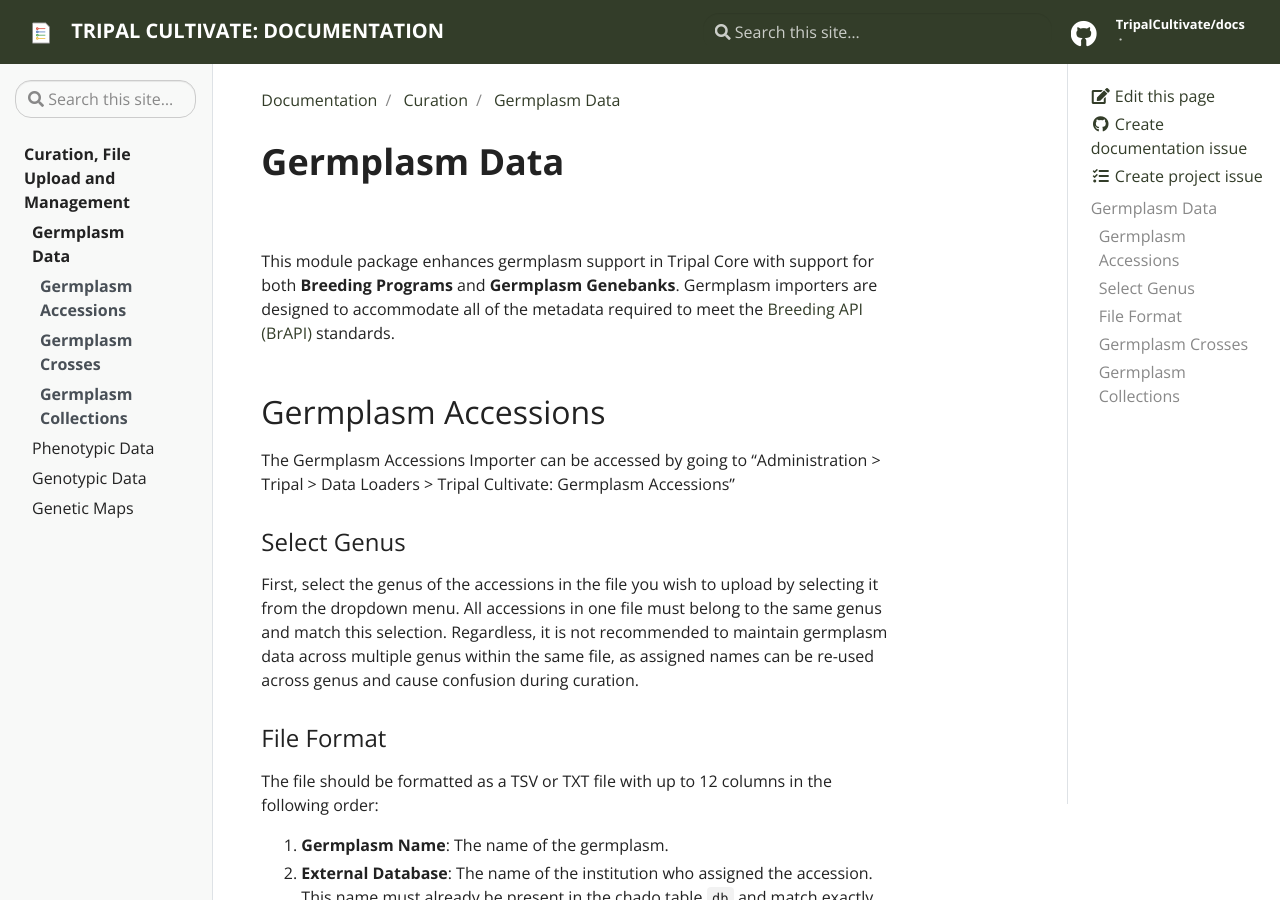
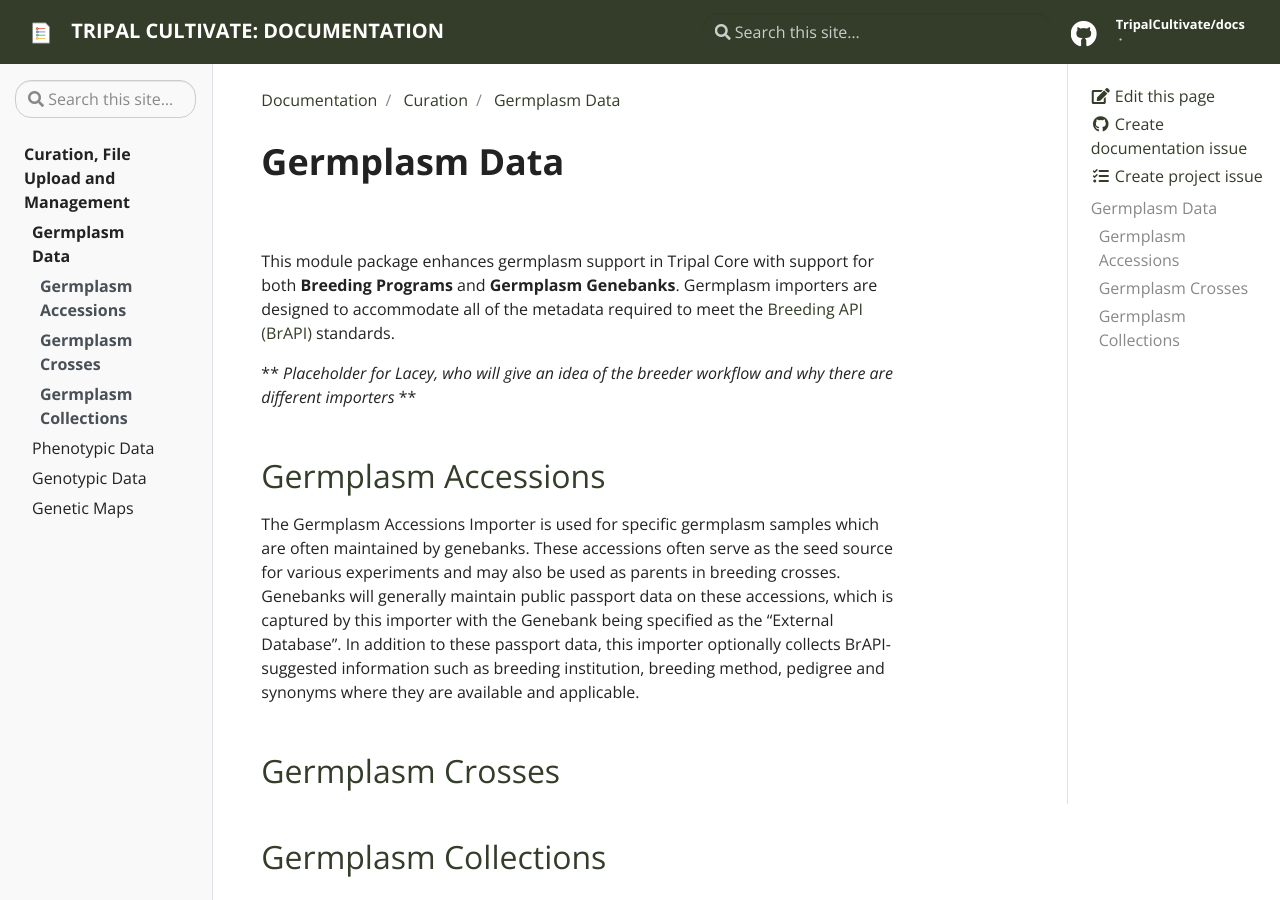
Before and after one commit to TripalCultivate/docs, a Jekyll site: the page built from _docs/curation/germplasm-data.md, in a window 1280 px wide and 900 px high. Built offline with Jekyll 4.4.1, drawn with Linux system fonts in a browser that asks for light colours; some of the changed text lies outside the part shown.

Commit message:
Update germplasm-data.md
Remove specific details of the importers on the germplasm-data page and provide links out to the importers and brief descriptions on what they are used for

```diff
--- a/_docs/curation/germplasm-data.md
+++ b/_docs/curation/germplasm-data.md
@@ -7,48 +7,11 @@ description: This is documentation pertaining to curation, file upload and manag
 # Germplasm Data
 This module package enhances germplasm support in Tripal Core with support for both **Breeding Programs** and **Germplasm Genebanks**. Germplasm importers are designed to accommodate all of the metadata required to meet the [Breeding API (BrAPI)](https://brapi.org) standards.
 
-## Germplasm Accessions
-The Germplasm Accessions Importer can be accessed by going to "Administration > Tripal > Data Loaders > Tripal Cultivate: Germplasm Accessions"
+** *Placeholder for Lacey, who will give an idea of the breeder workflow and why there are different importers* **
 
-### Select Genus
-First, select the genus of the accessions in the file you wish to upload by selecting it from the dropdown menu. All accessions in one file must belong to the same genus and match this selection. Regardless, it is not recommended to maintain germplasm data across multiple genus within the same file, as assigned names can be re-used across genus and cause confusion during curation.
+## [Germplasm Accessions](germplasm-data/germplasm-accessions-importer.md)
+The Germplasm Accessions Importer is used for specific germplasm samples which are often maintained by genebanks. These accessions often serve as the seed source for various experiments and may also be used as parents in breeding crosses. Genebanks will generally maintain public passport data on these accessions, which is captured by this importer with the Genebank being specified as the "External Database". In addition to these passport data, this importer optionally collects BrAPI-suggested information such as breeding institution, breeding method, pedigree and synonyms where they are available and applicable.
 
-### File Format
-The file should be formatted as a TSV or TXT file with up to 12 columns in the following order:
-1. **Germplasm Name**: The name of the germplasm.
-2. **External Database**: The name of the institution who assigned the accession. This name must already be present in the chado table `db` and match exactly.
-3. **Accession Number**: A unique identifier for the germplasm accession.
-4. **Germplasm Species**: The species of the accession.
-5. **Germplasm Subtaxa**: A subtaxon can be used to store any additional taxonomic identifier. The rank below species is specified, followed by the name. For example, if the full scientific name is `Daucus carota subsp. sativus`, then the value for this column will be `subsp. sativus`. Full and abbreviated versions of rank are supported. The following abbreviations are allowed: subsp. (for subspecies); convar. (for convariety); var. (for variety or varietas); subvar. (subvariety or subvarietas) f. (for form or forma); subf. (for subform or subforma); Group (for cultivar group).
-6. **Institute Code**: The FAO WIEWS code of the institute where the accession is maintained. An FAO WIEWS Institute Code consists of the 3-letter ISO 3166-1 alpha 3 country code of the country where the institute is located plus a number (e.g. COL001, USA1004).
-7. **Institute Name**: The name of the Institute that has bred the material.
-8. **Country of Origin Code**: A 3-letter ISO 3166-1 code of the country in which the sample was originally collected, bred or selected. Codes can be [found here](https://en.wikipedia.org/wiki/ISO_3166-1_alpha-3).
-9. **Biological Status of Accession**: The 3 digit code representing the biological status of the accession. The coding scheme for biological status can be used at two different levels of detail: either as a general code (e.g. 100, 200) or a more specific code (e.g. 110, 120).
-  - 100 Wild
-    - 110 Natural
-    - 120 Semi-natural/wild
-    - 130 Semi-natural/sown
-  - 200 Weedy
-  - 300 Traditional cultivar/landrace
-  - 400 Breeding/research material
-    - 410 Breeder’s line
-    - 411 Synthetic population
-    - 412 Hybrid
-    - 413 Founder stock/base population
-    - 414 Inbred line (parent of hybrid cultivar)
-    - 415 Segregating population
-    - 416 Clonal selection
-    - 420 Genetic stock
-    - 421 Mutant (e.g. induced/insertion mutant, tilling population)
-    - 422 Cytogenetic stock (e.g. chromosome addition/substitution, aneuploid, amphiploid)
-    - 423 Other genetic stock (e.g. mapping population)
-  - 500 Advanced or improved cultivar (conventional breeding methods)
-  - 600 GMO (by genetic engineering)
-  - 999 Other
-10. **Breeding Method**: The unique identifier for the breeding method used to create this germplasm.
-11. **Pedigree**: The parental selection history of this germplasm. It is recommended to use the format: `maternal-parental\paternal-parent`
-12. **Synonyms**: A list of alternative names or IDs used to reference this germplasm. Multiple synonyms can be separated using commas or semicolons (eg. `synonym1,synonym2`).
+## [Germplasm Crosses](germplasm-data/germplasm-crosses-importer.md)
 
-## Germplasm Crosses
-
-## Germplasm Collections
+## [Germplasm Collections](germplasm-data/germplasm-collections-importer.md)
```
